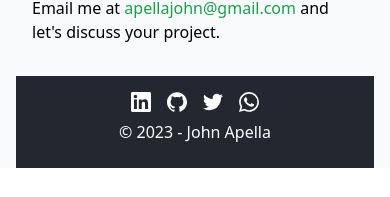
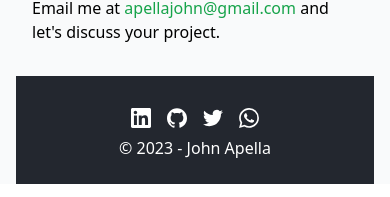
Before and after one commit to apella1/portfolio-website, a React (Vite) app: page / in a window 390 px wide. Shown: the part 3617-3814 px from the top of the page. Built offline with nearby package versions, Linux system fonts and the light colour scheme.

Commit message:
Fix mobile menu dropdown background

```diff
--- a/src/components/footer/Footer.tsx
+++ b/src/components/footer/Footer.tsx
@@ -2,7 +2,7 @@ import { SiLinkedin, SiGithub, SiTwitter, SiWhatsapp } from "react-icons/si";
 
 const Footer = () => {
   return (
-    <footer className="flex flex-col text-white bg-[#23272F] p-4 m-4">
+    <footer className="flex flex-col text-white bg-[#23272F] p-4 pt-8 m-4">
       <div className="flex items-center justify-center space-x-4 md:space-x-6">
         <a
           href="https://linkedin.com/in/johnapella"
--- a/src/components/navbar/Navbar.tsx
+++ b/src/components/navbar/Navbar.tsx
@@ -50,7 +50,7 @@ const Navbar = () => {
         className={
           !isNavOpen
             ? "hidden"
-            : "flex absolute inset-0 w-full h-screen z-{1} flex-col items-center justify-center  bg-[#1e130c] space-y-2"
+            : "flex absolute inset-0 w-full h-screen z-{1} flex-col items-center justify-center  bg-[#23272F] space-y-2"
         }
       >
         <Menu />
```
